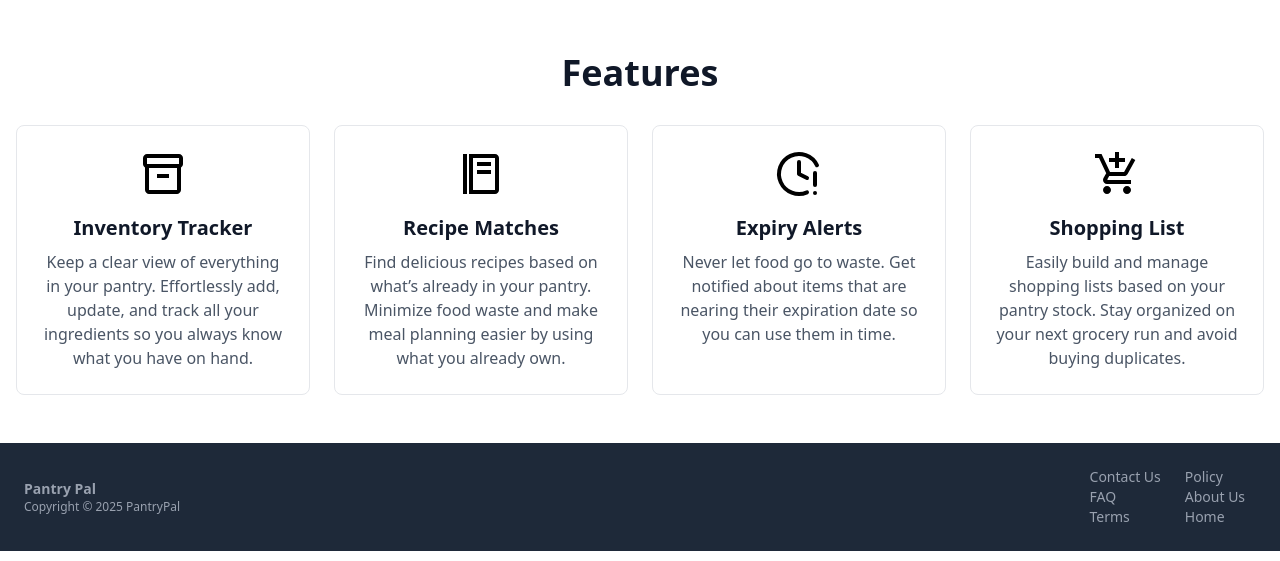
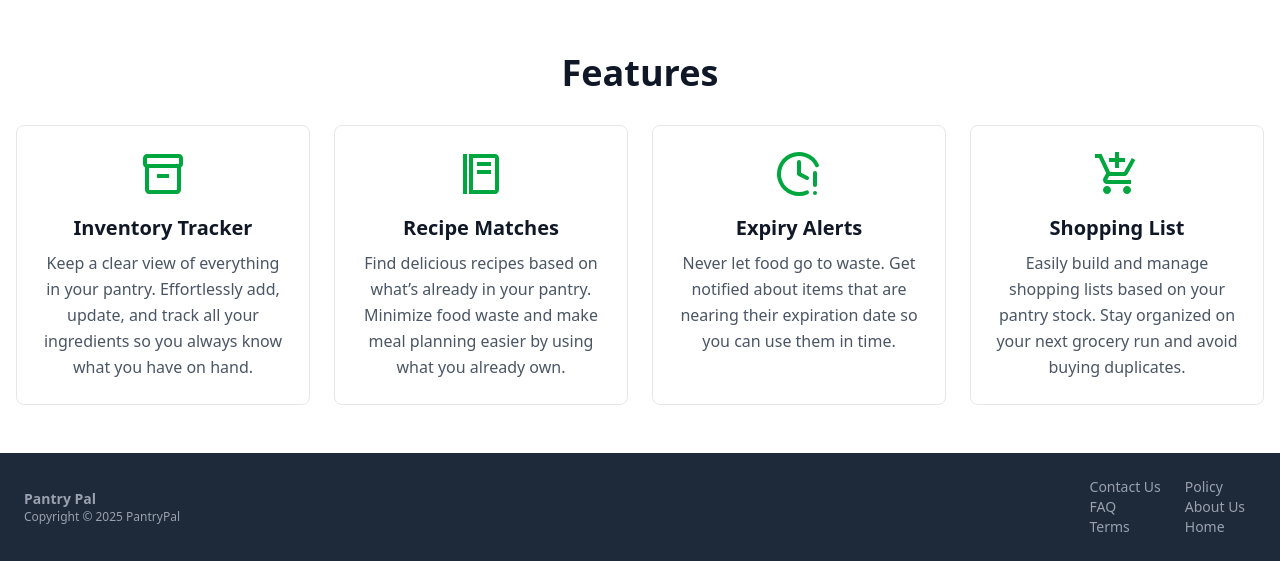
Before and after one commit to abutler911/PantryPal, a React (Vite) app in the folder client/: page / in a window 1280 px wide. Shown: the part 795-1356 px from the top of the page. Built offline with nearby package versions, Linux system fonts and the light colour scheme.

Commit message:
fix: Improve FeatureCard component styling

```diff
--- a/client/src/components/FeatureCard.jsx
+++ b/client/src/components/FeatureCard.jsx
@@ -6,28 +6,28 @@ function FeatureCard() {
   const cardDetails = [
     {
       id: 1,
-      icon: <MdOutlineInventory2 />,
+      icon: <MdOutlineInventory2 aria-hidden="true" />,
       title: "Inventory Tracker",
       description:
         "Keep a clear view of everything in your pantry. Effortlessly add, update, and track all your ingredients so you always know what you have on hand.",
     },
     {
       id: 2,
-      icon: <BiFoodMenu />,
+      icon: <BiFoodMenu aria-hidden="true" />,
       title: "Recipe Matches",
       description:
         "Find delicious recipes based on what’s already in your pantry. Minimize food waste and make meal planning easier by using what you already own.",
     },
     {
       id: 3,
-      icon: <LuClockAlert />,
+      icon: <LuClockAlert aria-hidden="true" />,
       title: "Expiry Alerts",
       description:
         "Never let food go to waste. Get notified about items that are nearing their expiration date so you can use them in time.",
     },
     {
       id: 4,
-      icon: <MdAddShoppingCart />,
+      icon: <MdAddShoppingCart aria-hidden="true" />,
       title: "Shopping List",
       description:
         "Easily build and manage shopping lists based on your pantry stock. Stay organized on your next grocery run and avoid buying duplicates.",
@@ -36,26 +36,26 @@ function FeatureCard() {
 
   return (
     <section className="dark:bg-gray-900 bg-white px-4 py-12 mx-auto max-w-7xl">
-      <h1 className="text-4xl font-bold text-center mb-8 dark:text-gray-100 text-gray-900">
+      <h1 className="text-3xl md:text-4xl font-bold text-center mb-8 dark:text-gray-100 text-gray-900">
         Features
       </h1>
 
       <div className="grid grid-cols-1 sm:grid-cols-2 lg:grid-cols-4 gap-6">
         {cardDetails.map((card) => (
-          <div
+          <article
             key={card.id}
             className="flex flex-col items-center text-center border border-gray-200 dark:border-gray-700 rounded-lg p-6 bg-white dark:bg-gray-800 transition-shadow hover:shadow-md"
           >
-            <div className="text-brand-green dark:text-brand-green text-5xl mb-4">
+            <div className="text-green-600 dark:text-green-500 text-5xl mb-4">
               {card.icon}
             </div>
-            <h2 className="text-xl font-semibold mb-2 dark:text-gray-100 text-gray-900">
+            <h2 className="text-lg md:text-xl font-semibold mb-2 dark:text-gray-100 text-gray-900">
               {card.title}
             </h2>
-            <p className="prose prose-sm dark:prose-invert text-gray-600 dark:text-gray-300">
+            <p className="prose prose-sm dark:prose-invert text-gray-600 dark:text-gray-300 leading-relaxed">
               {card.description}
             </p>
-          </div>
+          </article>
         ))}
       </div>
     </section>
```
